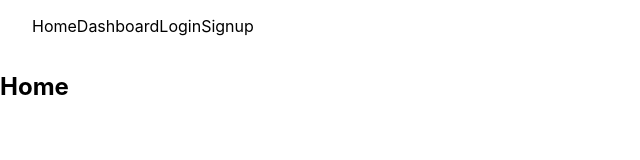
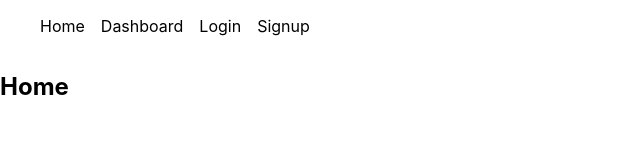
Before and after one commit to kamakuni/rails-spa, a React (Create React App) app in the folder front/app/: page / in a window 1280 px wide. Shown: the top 160 px of the page, without its empty margins (0-640 px from the left). Built offline with nearby package versions, Linux system fonts and the light colour scheme.

Commit message:
add styles for Nav.

```diff
--- a/front/app/src/components/Header/Header.tsx
+++ b/front/app/src/components/Header/Header.tsx
@@ -1,6 +1,5 @@
 import Nav from "../Nav/Nav"
 import styles from "../../styles/components/Header.module.scss"
-
 
 const Header = () => {
     return (
--- a/front/app/src/components/Nav/Nav.tsx
+++ b/front/app/src/components/Nav/Nav.tsx
@@ -2,6 +2,7 @@ import { useEffect } from 'react';
 import { NavLink } from 'react-router-dom';
 import { logout, reset } from '../../features/auth/authSlice'
 import { useAppDispatch, useAppSelector } from '../../store';
+import styles from '../../styles/components/Nav.module.scss';
 
 function Nav() {
 
@@ -22,13 +23,13 @@ function Nav() {
 
     return (
         <nav>
-            <NavLink to="/">Home</NavLink>
-            <NavLink to="/dashboard">Dashboard</NavLink>
+            <NavLink to="/" className={styles.nav}>Home</NavLink>
+            <NavLink to="/dashboard" className={styles.nav}>Dashboard</NavLink>
             {
-                isAuthenticated ? <NavLink to="/logout" onClick={(e) => handleLogout(e)}>Logout</NavLink>
-                    : <NavLink to="/login">Login</NavLink>
+                isAuthenticated ? <NavLink to="/logout" onClick={(e) => handleLogout(e)} className={styles.nav}>Logout</NavLink>
+                    : <NavLink to="/login" className={styles.nav}>Login</NavLink>
             }
-            <NavLink to="/signup">Signup</NavLink>
+            <NavLink to="/signup" className={styles.nav}>Signup</NavLink>
         </nav>
     )
 }
--- /dev/null
+++ b/front/app/src/styles/components/Nav.module.scss
@@ -0,0 +1,3 @@
+.nav {
+    padding: .5rem .5rem
+}
```
